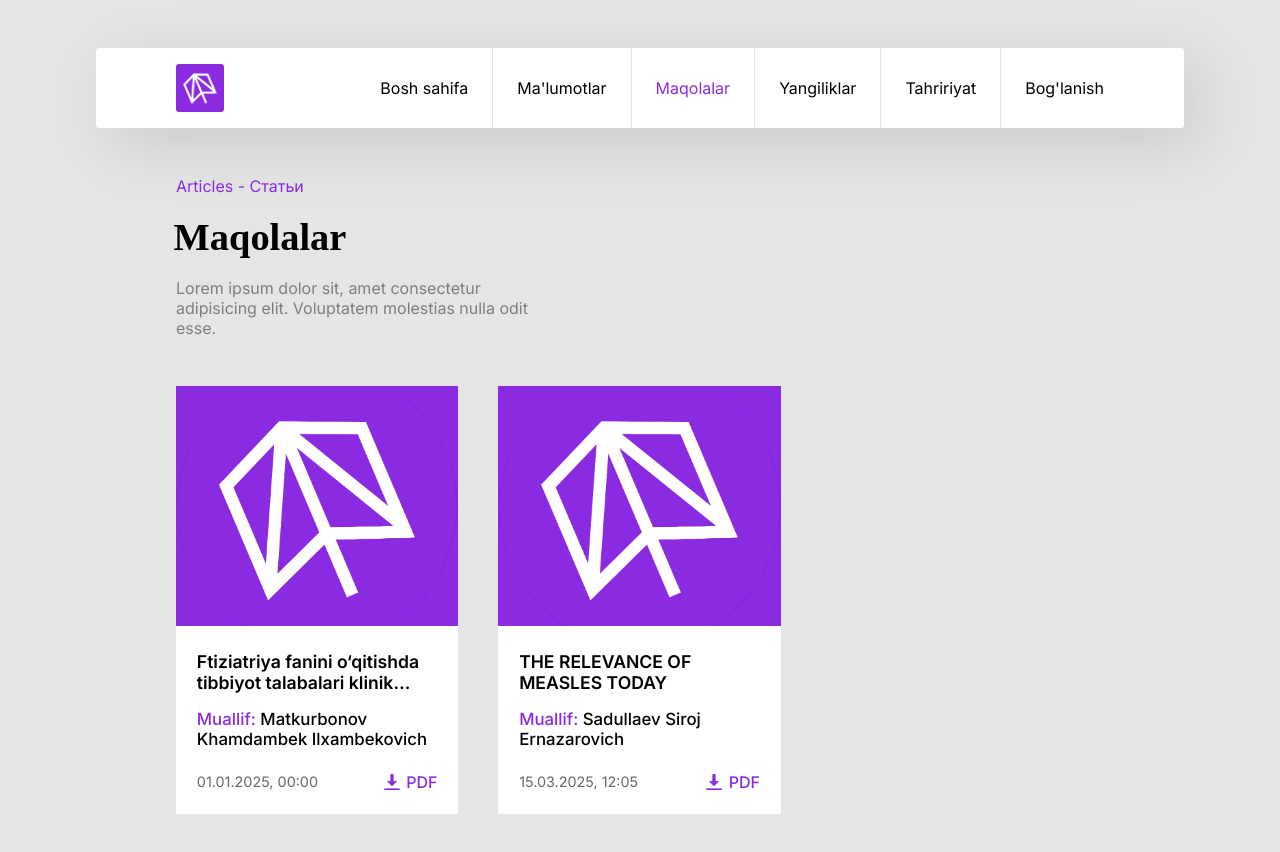
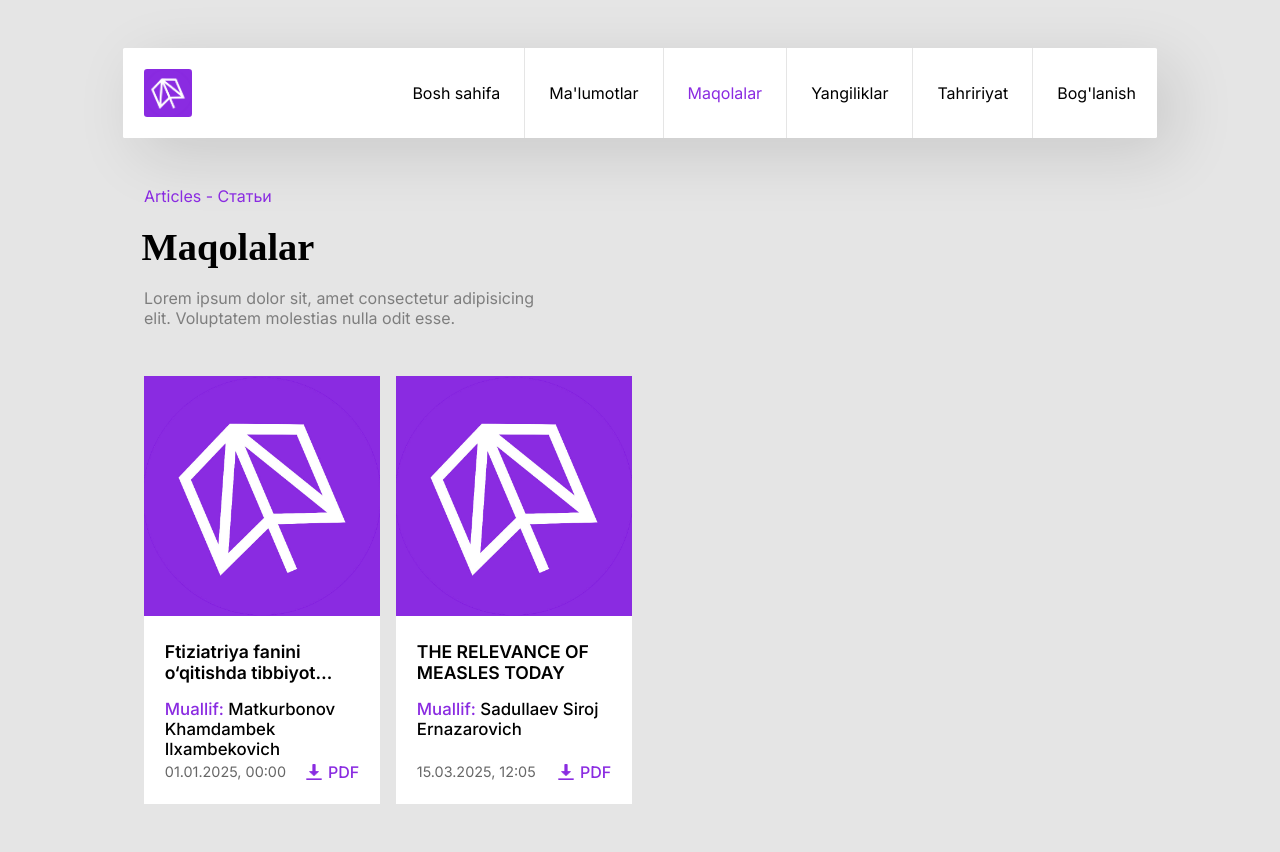
Before and after one commit to Sardorbek0731/e-conference, a React (Vite) app: page /articles in a window 1280 px wide. Shown: the top 852 px of the page. Built offline with nearby package versions, Linux system fonts and the light colour scheme; a web font is replaced by a local one.

Commit message:
changed container padding

```diff
--- a/src/App.css
+++ b/src/App.css
@@ -48,7 +48,7 @@ a {
 
 /* CSS Library Codes */
 .container {
-  padding: 0 11rem;
+  padding: 0 9rem;
 }
 
 .hidden {
--- a/src/components/header/Header.css
+++ b/src/components/header/Header.css
@@ -1,20 +1,20 @@
 header {
   position: absolute;
-  top: 3.5rem;
+  top: 4rem;
   left: 0;
   right: 0;
   z-index: 2;
   display: flex;
   justify-content: space-between;
-  padding: 0 11rem;
+  padding: 0 9rem;
 }
 header.otherPage {
   position: static;
-  padding: 0 5rem;
-  margin: 3rem 6rem 3rem 6rem;
+  padding: 0 1.3rem;
+  margin: 3rem 7.7rem 3rem 7.7rem;
   align-items: center;
   background-color: white;
-  border-radius: 0.2rem;
+  border-radius: 0.1rem;
   box-shadow: 1rem 1rem 4rem rgba(0, 0, 0, 0.12);
 }
 
@@ -38,7 +38,7 @@ nav {
   align-items: center;
 }
 header.otherPage nav {
-  height: 5rem;
+  height: 5.6rem;
 }
 
 nav a {
--- a/src/pages/articles/Articles.css
+++ b/src/pages/articles/Articles.css
@@ -1,11 +1,11 @@
 .articles {
   height: 100vh;
-  padding: 0 8.5rem 0 11rem;
+  padding: 0 8rem 0 9rem;
 }
 
 .articleCards {
   display: grid;
-  grid-template-columns: 33.3% 33.3% 33.3%;
+  grid-template-columns: 25% 25% 25% 25%;
   width: 100%;
 }
 
@@ -13,7 +13,7 @@
   display: flex;
   flex-direction: column;
   justify-content: space-between;
-  margin-right: 2.5rem;
+  margin-right: 1rem;
   color: black;
   background-color: white;
   position: relative;
```
